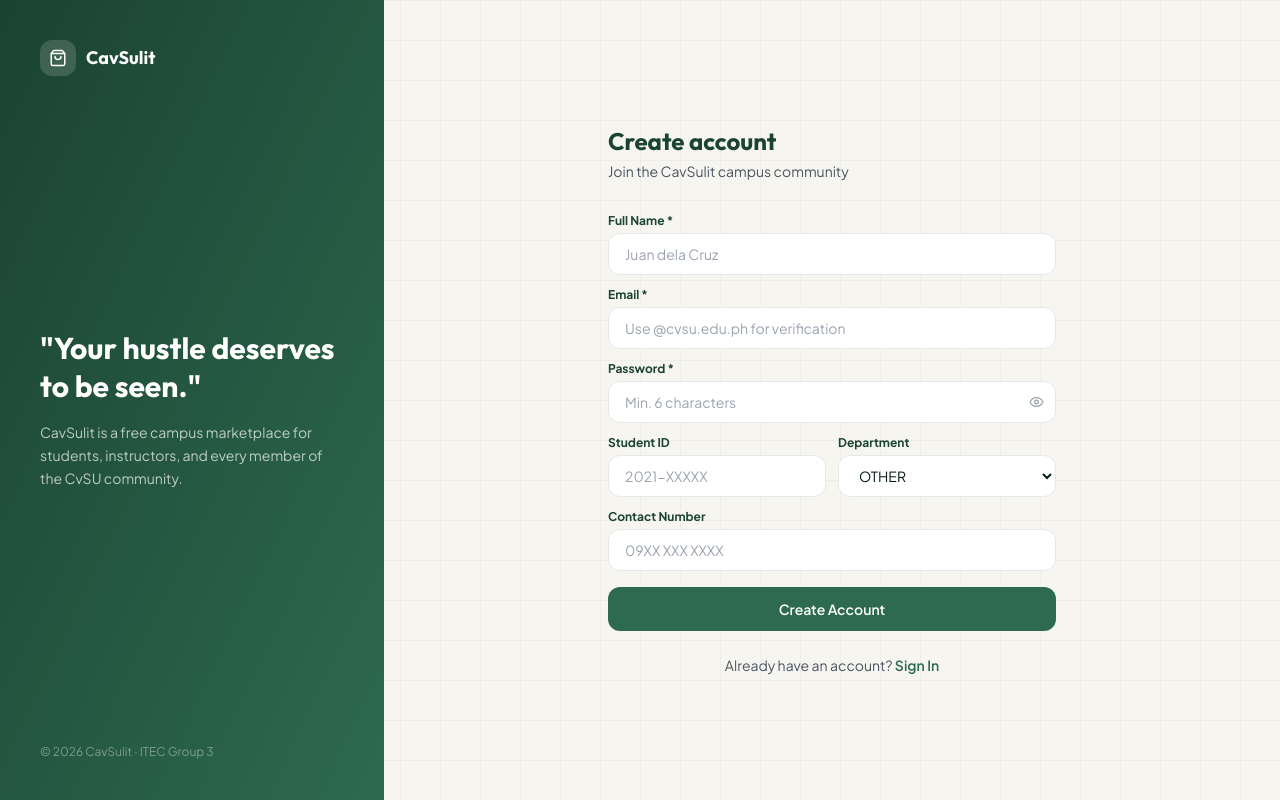
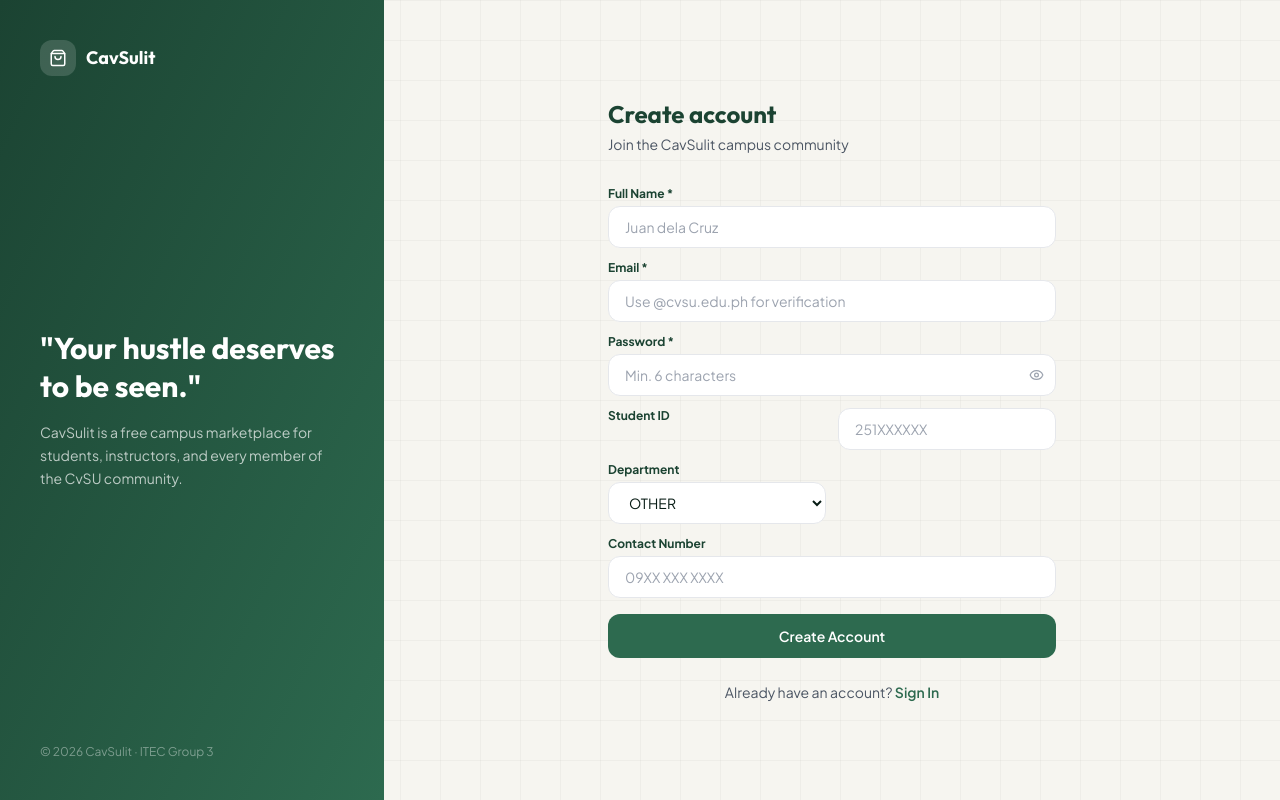
Before and after one commit to perthcantcode/CavSulit, a React (Vite) app in the folder frontend/: page /register in a window 1280 px wide. Built offline with nearby package versions, Linux system fonts and the light colour scheme.

Commit message:
Add shibal and cspear at departments option

```diff
--- a/frontend/src/pages/Auth.tsx
+++ b/frontend/src/pages/Auth.tsx
@@ -133,10 +133,10 @@ export function Register() {
               </button>
             </div>
           </div>
+            <label className="block text-xs font-bold text-cav-green-dark mb-1">Student ID</label>
           <div>
-            <label className="block text-xs font-bold text-cav-green-dark mb-1">Student ID</label>
             <input value={form.studentId} onChange={e=>setForm({...form,studentId:e.target.value})}
-              placeholder="2021-XXXXX" className="input"/>
+              placeholder="251XXXXXX" className="input"/>
           </div>
           <div>
             <label className="block text-xs font-bold text-cav-green-dark mb-1">Department</label>
```
Also changed, not shown: 1 other file (tests, documents, lock files or other folders).
